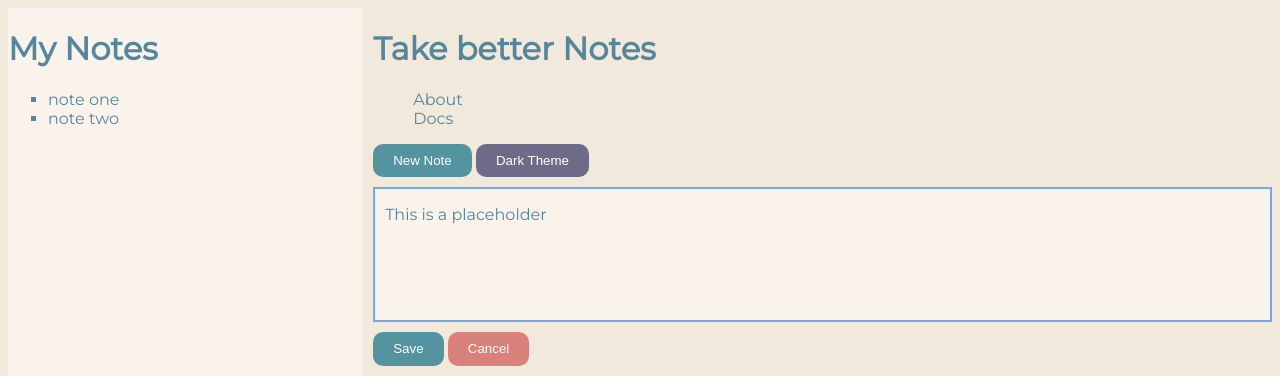
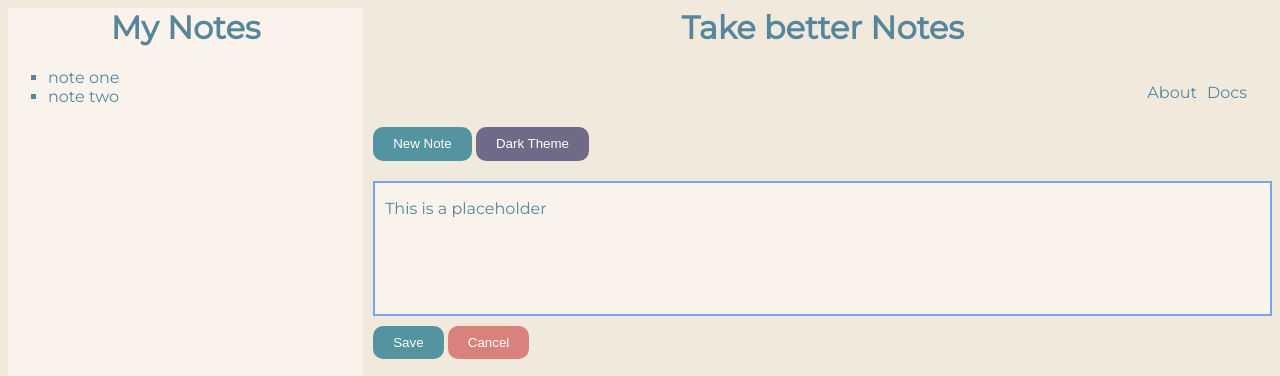
Before and after one commit to OggieBoggie/Assignment, a plain HTML site: page index.html in a window 1280 px wide. Shown: the top 376 px of the page. Drawn offline with Linux system fonts and the light colour scheme.

Commit message:
Made flexbox for header to align

```diff
--- a/css/stylesheet.css
+++ b/css/stylesheet.css
@@ -47,6 +47,14 @@ body {
     background-color: #F9F3EC;
 }
 
+.bpadding {
+    padding-bottom: 10px;
+}
+
+.right {
+    text-align: right;
+}
+
 @media (min-width:600px) {
     body {
         display: grid;
@@ -63,4 +71,20 @@ body {
         grid-column: 2/5;
     }
 
+    h1{
+        text-align: center;
+        margin-top: 0px
+    }
+
+    .none {
+        display: flex;
+        padding: 10px;
+        margin: 10px;
+        justify-content: right;
+    }
+
+    .padding {
+        padding: 5px;
+    }
+
 }
--- a/index.html
+++ b/index.html
@@ -21,17 +21,19 @@
     <header>
         <h1>Take better Notes</h1>
         <ul class="none">
-            <li>About</li>
-            <li>Docs</li>
+            <li class="padding">About</li>
+            <li class="padding">Docs</li>
         </ul>
     </header>
     <main>
-        <button class="darkbutton" type="button">
-            New Note
-        </button>
+        <div class="bpadding">
+            <button class="darkbutton" type="button">
+                New Note
+            </button>
         <button class="purplebutton">
             Dark Theme
         </button>
+    </div>
 
         <div class="placeholder">
             <p>This is a placeholder</p>
@@ -46,8 +48,8 @@
     </main>
     <footer>
         <h2>Keep in touch</h2>
-            <img src="./images/linkedin_circle_color-512.png" alt="linkedin logo" height="50px" width="50px">
-            <img src="./images/Internet_Line-02-512.png" alt="internet line" height="50px" width="50px">
+        <img src="./images/linkedin_circle_color-512.png" alt="linkedin logo" height="50px" width="50px">
+        <img src="./images/Internet_Line-02-512.png" alt="internet line" height="50px" width="50px">
     </footer>
 </body>
 
```
